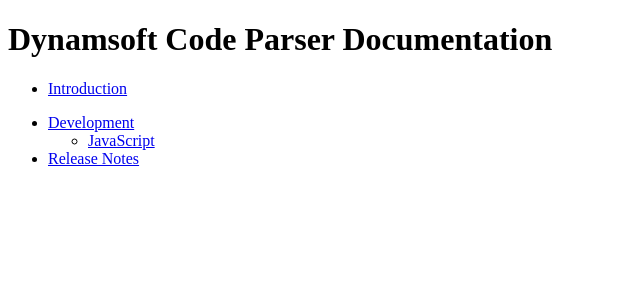
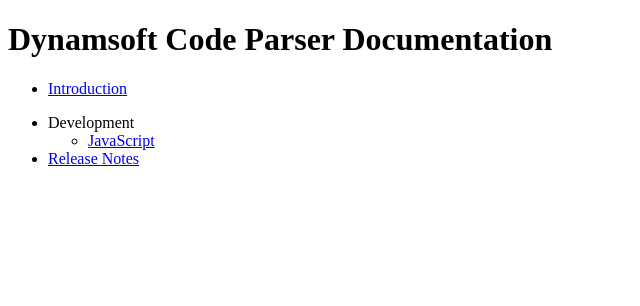
Before and after one commit to dynamsoft-docs/code-parser-docs, a Jekyll site: the page built from index.md, in a window 1280 px wide. Shown: the part 208-514 px from the top of the page, without its empty margins (0-640 px from the left). Built offline with Jekyll 4.4.1, drawn with Linux system fonts in a browser that asks for light colours; comment, search, counter and statistics services are not loaded.

Commit message:
reviewed6

```diff
--- a/_includes/sidelist-development.html
+++ b/_includes/sidelist-development.html
@@ -1,4 +1,4 @@
-<li><a href="{{ site.development }}" class="otherLinkColour">Development</a>
+<li>Development
     <ul>
         {%- include liquid_searchVersionTreeFile.html ver=include.ver curPath=include.curPath targetRelativePath="sidelist-development/development-javascript.html" -%}
     </ul>
--- a/index.md
+++ b/index.md
@@ -10,7 +10,7 @@ needAutoGenerateSidebar: true
 
 * [Introduction]({{site.introduction}})
 
-* [Development]({{site.development}})
+* Development
   * [JavaScript]({{site.javascript}})
 
 * [Release Notes]({{site.release-notes}})
```
